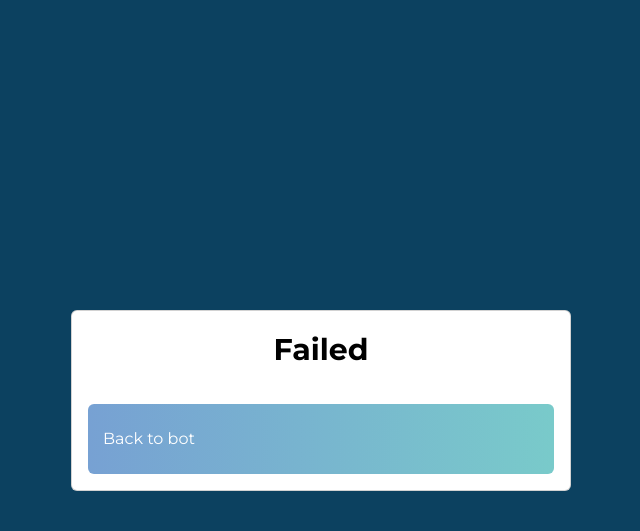
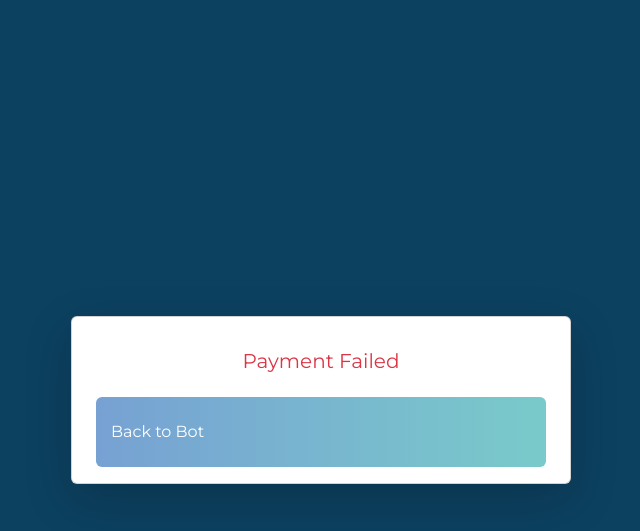
Before and after one commit to RezaTaheri01/telegram-store-bot, a Django app: page /payment/status/ in a window 1280 px wide. Shown: the top 531 px of the page, without its empty margins (319-959 px from the left). Run offline with Django 5.2, Linux system fonts and the light colour scheme.

Commit message:
Update status.html

```diff
--- a/telegram_store/payment/templates/payment/status.html
+++ b/telegram_store/payment/templates/payment/status.html
@@ -8,11 +8,24 @@
 {% endblock %}
 
 {% block body %}
-    <div class="container p-0">
-        <div class="card px-4">
-            <p class="h8 py-3">{{ payment_status }}</p>
-            <div class="row gx-3 py-3">
-                <a href="{{ bot_link }}" class="btn btn-primary text-center">Back to bot</a>
+    <div class="container py-5 d-flex justify-content-center align-items-center">
+        <div class="card px-4 py-3 shadow-lg" style="max-width: 500px; width: 100%;">
+            <!-- Payment Status -->
+            <div class="text-center">
+                {% if payment_status == "Success" %}
+                    <p class="h5 py-3 text-success">Payment Successful</p>
+                {% else %}
+                    <p class="h5 py-3 text-danger">Payment Failed</p>
+                {% endif %}
+            </div>
+
+            <!-- Back Button -->
+            <div class="row gx-3">
+                <div class="col-12">
+                    <a href="{{ bot_link }}" class="btn btn-primary w-100" aria-label="Back to bot">
+                        Back to Bot
+                    </a>
+                </div>
             </div>
         </div>
     </div>
```
